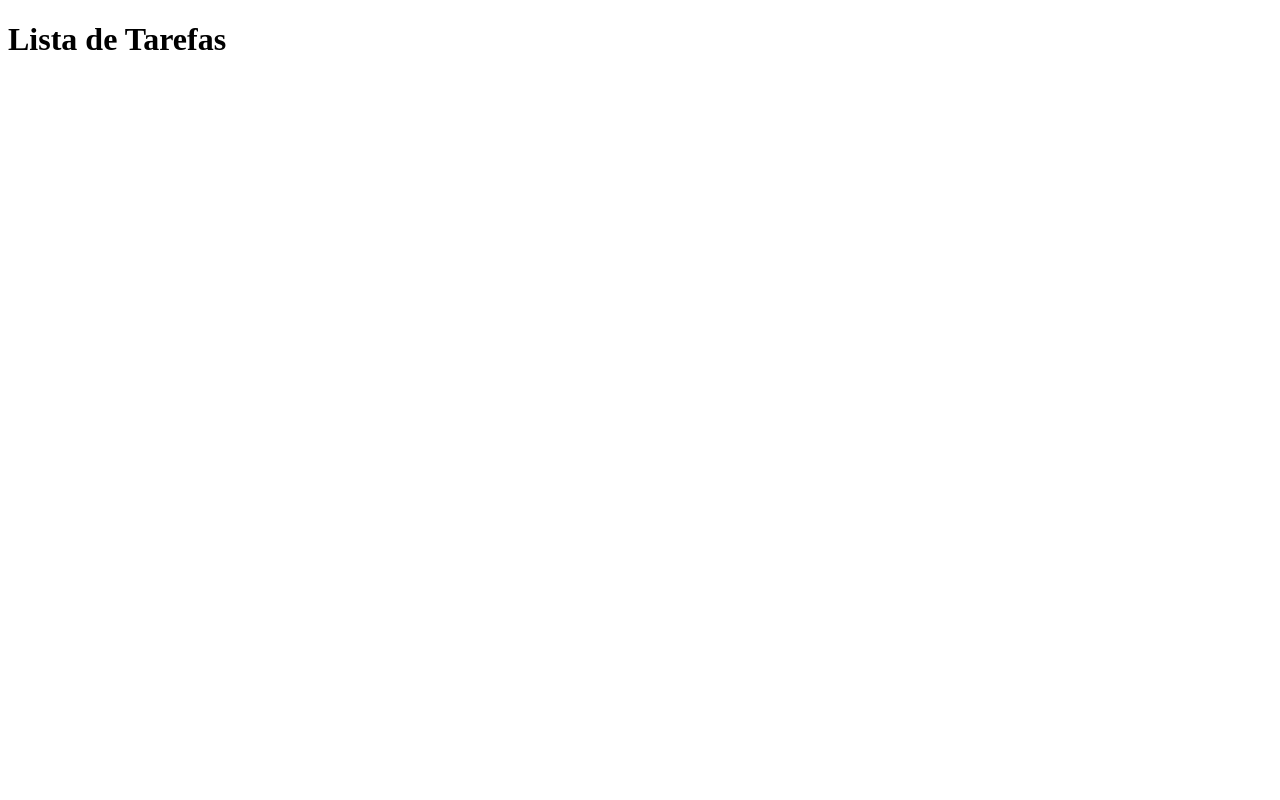
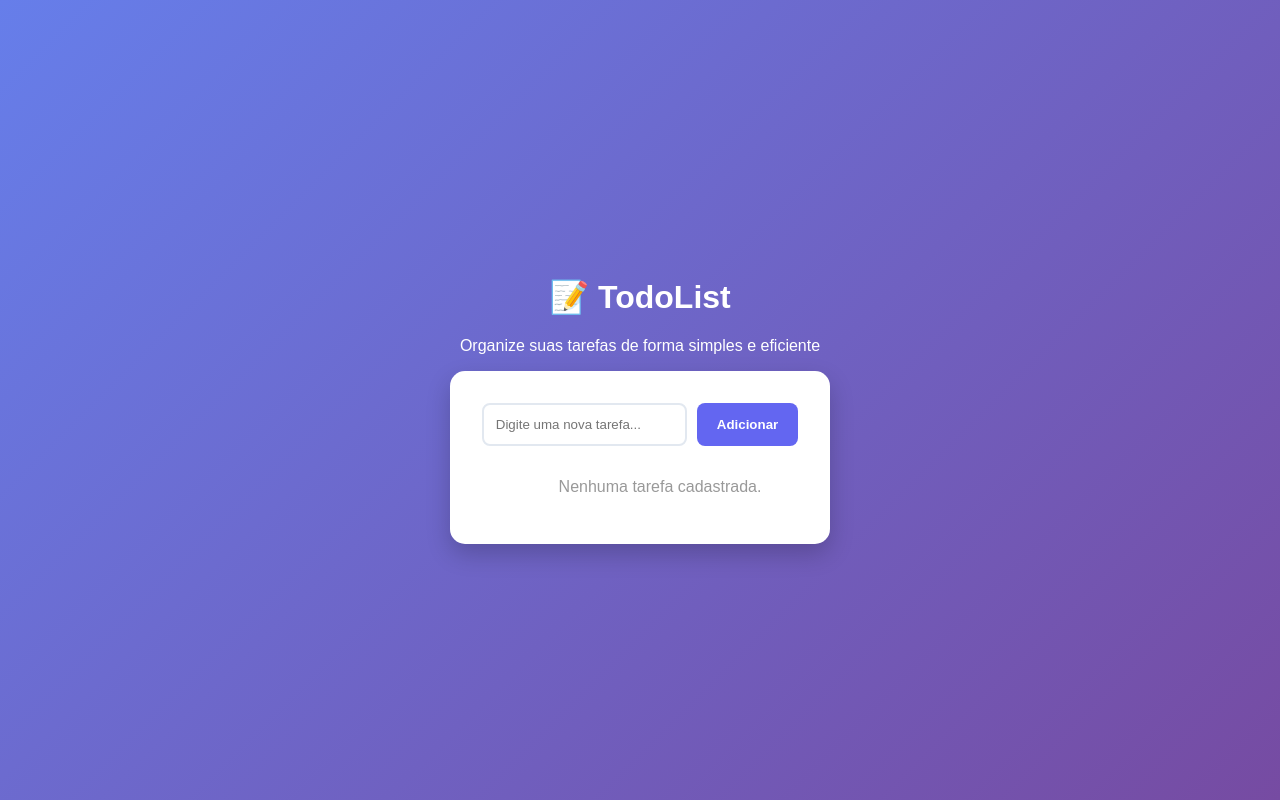
Before and after one commit to erikaoliveiracorrea/Lista-de-Tarefas, a React (Vite) app in the folder todolist-front/: page / in a window 1280 px wide. Built offline with nearby package versions, Linux system fonts and the light colour scheme.

Commit message:
implementa criação de tarefas com estado inicial vazio

```diff
--- a/todolist-front/src/App.css
+++ b/todolist-front/src/App.css
@@ -0,0 +1,86 @@
+:root {
+  --primary: #6366f1;
+  --bg-gradient: linear-gradient(135deg, #667eea 0%, #764ba2 100%);
+}
+
+body {
+  margin: 0;
+  font-family: sans-serif;
+  background: var(--bg-gradient);
+  min-height: 100vh;
+  display: flex;
+  justify-content: center;
+  align-items: center;
+}
+
+.container {
+  text-align: center;
+  color: white;
+  width: 100%;
+  max-width: 600px;
+}
+
+.card {
+  background: white;
+  border-radius: 15px;
+  padding: 2rem;
+  color: #333;
+  box-shadow: 0 10px 25px rgba(0, 0, 0, 0.2);
+}
+
+.input-group {
+  display: flex;
+  gap: 10px;
+  margin-bottom: 2rem;
+}
+
+input {
+  flex: 1;
+  padding: 12px;
+  border: 2px solid #e2e8f0;
+  border-radius: 8px;
+  outline: none;
+}
+
+.btn-add {
+  background: var(--primary);
+  color: white;
+  border: none;
+  padding: 0 20px;
+  border-radius: 8px;
+  font-weight: bold;
+  cursor: pointer;
+}
+
+.item {
+  display: flex;
+  justify-content: space-between;
+  align-items: center;
+  padding: 15px;
+  background: #f8fafc;
+  margin-bottom: 10px;
+  border-radius: 8px;
+}
+
+.item.concluido {
+  background: #ecfdf5;
+  text-decoration: line-through;
+  color: #64748b;
+}
+
+.acoes button {
+  margin-left: 5px;
+  border: none;
+  padding: 5px 10px;
+  border-radius: 4px;
+  cursor: pointer;
+}
+
+.btn-edit {
+  background: #e0f2fe;
+  color: #0ea5e9;
+}
+.btn-delete {
+  background: #fee2e2;
+  color: #ef4444;
+}
--- a/todolist-front/src/App.jsx
+++ b/todolist-front/src/App.jsx
@@ -2,12 +2,73 @@ import { useState } from 'react'
 import './App.css'
 
 function App() {
-  const [count, setCount] = useState(0)
+  // 1. Começamos com a lista vazia agora
+  const [tarefas, setTarefas] = useState([]);
+
+  // 2. Estado para capturar o que o usuário digita
+  const [novoItem, setNovoItem] = useState("");
+
+  // 3. Função para adicionar a tarefa na lista
+  function adicionarTarefa() {
+    // Validação: não deixa adicionar se o campo estiver vazio
+    if (novoItem.trim() === "") {
+      alert("Por favor, digite uma tarefa!");
+      return;
+    }
+
+    // Criamos o objeto da nova tarefa
+    const novaTarefa = {
+      id: Date.now(), // Gera um ID único baseado no tempo atual
+      texto: novoItem,
+      concluida: false
+    };
+
+    // Atualizamos a lista: pegamos o que já existe (...) e somamos a nova
+    setTarefas([...tarefas, novaTarefa]);
+
+    // Limpamos o campo de input após adicionar
+    setNovoItem("");
+  }
 
   return (
+    <div className="container">
+      <header>
+        <h1>📝 TodoList</h1>
+        <p>Organize suas tarefas de forma simples e eficiente</p>
+      </header>
 
-    <div>
-      <h1>Lista de Tarefas</h1>
+      <div className="card">
+        <div className="input-group">
+          <input
+            type="text"
+            placeholder="Digite uma nova tarefa..."
+            value={novoItem}
+            onChange={(e) => setNovoItem(e.target.value)}
+          />
+          {/* 4. Ligamos a função ao clique do botão */}
+          <button className="btn-add" onClick={adicionarTarefa}>
+            Adicionar
+          </button>
+        </div>
+
+        <ul className="lista">
+          {/* Se a lista estiver vazia, mostramos uma mensagem */}
+          {tarefas.length === 0 && <p style={{color: '#999'}}>Nenhuma tarefa cadastrada.</p>}
+
+          {tarefas.map((tarefa) => (
+            <li key={tarefa.id} className={`item ${tarefa.concluida ? 'concluido' : ''}`}>
+              <div className="item-texto">
+                <span className="radio-icon"></span>
+                {tarefa.texto}
+              </div>
+              <div className="acoes">
+                <button className="btn-edit">Editar</button>
+                <button className="btn-delete">Excluir</button>
+              </div>
+            </li>
+          ))}
+        </ul>
+      </div>
     </div>
   )
 }
```
